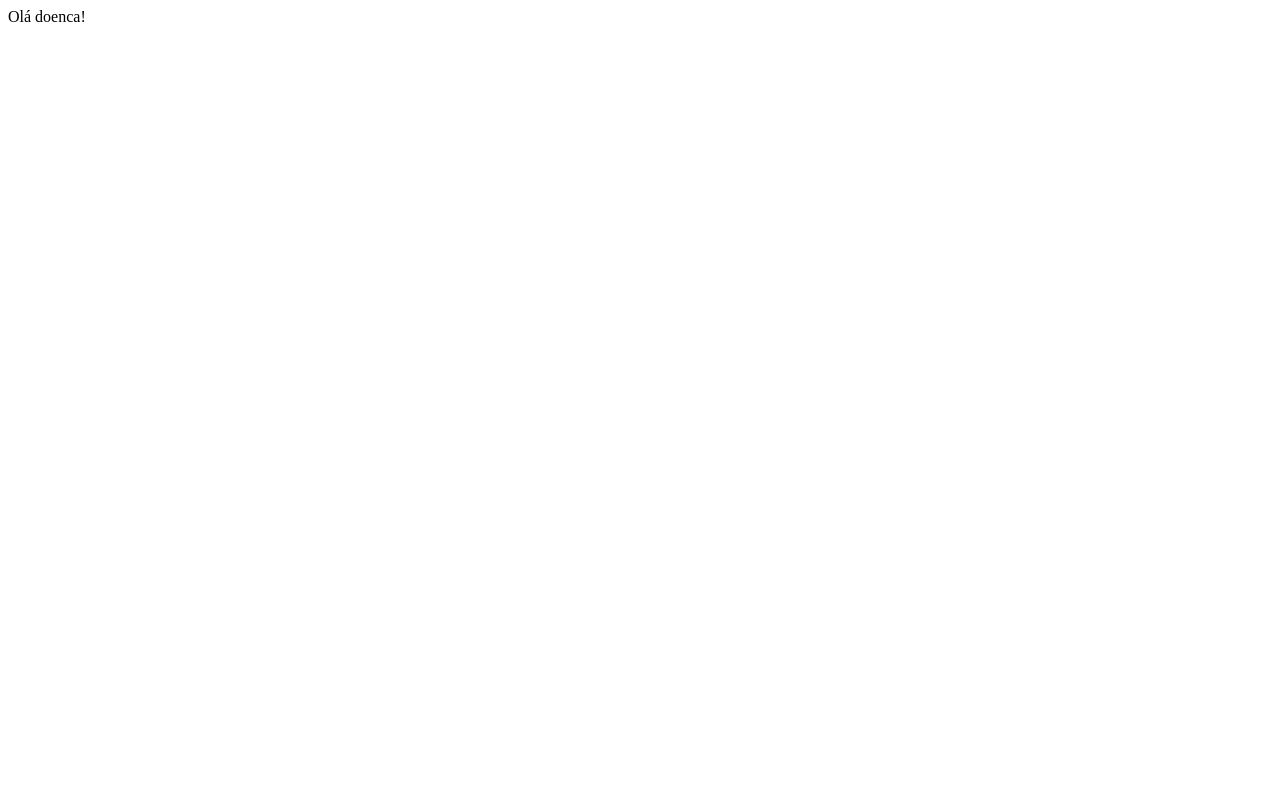
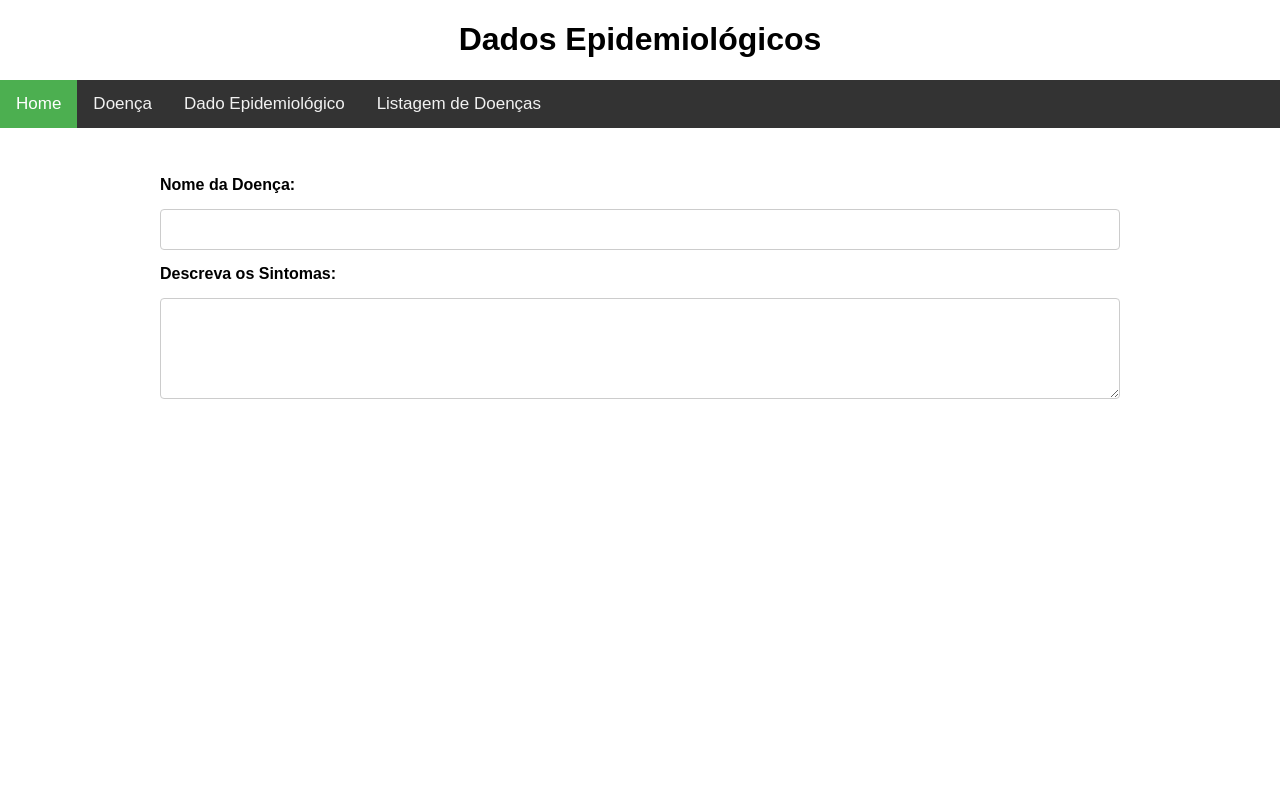
Before and after one commit to PGabriel-MB/epidemiologicalDataRecords, a Flask app: page /cadastro_doenca in a window 1280 px wide. Before the commit the page is almost empty. Run offline with Flask 2, Linux system fonts and the light colour scheme.

Commit message:
formulario e graficos inseridos

```diff
--- a/app/controllers/default.py
+++ b/app/controllers/default.py
@@ -11,4 +11,8 @@ def index():
 
 @app.route("/cadastro_doenca")
 def cadastro_doenca():
-    return 'Olá doenca!'
+    return render_template('doenca_form.html'), 200
+
+@app.route("/cadastro_dado_epidemiologico")
+def cadastro_dado_epidemiologico():
+    return render_template('dadoepidemiologico_form.html'), 200
--- a/app/static/css/index.css
+++ b/app/static/css/index.css
@@ -1,4 +1,63 @@
-h1 {
+body {
+    margin: 0;
+    font-family: Arial, Helvetica, sans-serif;
+}
+
+#titulo {
     text-align: center;
-    color: red
 }
+
+#img_graphic {
+    max-width: 70%;
+    height: auto;
+}
+
+.center {
+    /*height: 10em;*/
+    display: flex;
+    align-items: center;
+    justify-content: center
+}
+
+.topnav {
+    overflow: hidden;
+    background-color: #333;
+}
+
+.topnav a {
+    float: left;
+    color: #f2f2f2;
+    text-align: center;
+    padding: 14px 16px;
+    text-decoration: none;
+    font-size: 17px;
+}
+
+.topnav a:hover {
+    background-color: #ddd;
+    color: black;
+}
+
+.topnav a.active {
+    background-color: #4CAF50;
+    color: white;
+}
+
+form {
+    margin: 3rem 10rem;
+}
+
+label {
+    font-weight: 800;
+}
+
+input[type=text],
+textarea, select {
+    width: 100%;
+    padding: 12px 20px;
+    margin: 15px 0;
+    display: inline-block;
+    border: 1px solid #ccc;
+    border-radius: 4px;
+    box-sizing: border-box;
+}
--- a/app/templates/base.html
+++ b/app/templates/base.html
@@ -1,21 +1,29 @@
 <!DOCTYPE html>
 <html lang="pt-br">
+
 <head>
     <meta charset="UTF-8">
     <meta name="viewport" content="width=device-width, initial-scale=1.0">
-    <link rel="stylesheet" type="text/css" href="url_for('static', filename='css/index.css')">
-
-    {% block title%}
+    <link rel="stylesheet" type="text/css" href="{{ url_for('static', filename='css/index.css') }}"> {% block title%}
     <title> Home | Dados Epidemiológicos </title>
     {% endblock title%}
 </head>
+
 <body>
     <header>
-        <div>
+        <div id="titulo">
             <h1>Dados Epidemiológicos</h1>
         </div>
+        <div>
+            <div class="topnav">
+                <a class="active" href="#home">Home</a>
+                <a href="{{ url_for('cadastro_doenca') }}">Doença</a>
+                <a href="{{ url_for('cadastro_dado_epidemiologico') }}">Dado Epidemiológico</a>
+                <a href="#about">Listagem de Doenças</a>
+            </div>
+        </div>
     </header>
-    {% block conteudo %}
-    {% endblock conteudo %}
+    {% block conteudo %} {% endblock conteudo %}
 </body>
+
 </html>
--- /dev/null
+++ b/app/templates/doenca_form.html
@@ -0,0 +1,14 @@
+{% extends 'base.html' %}
+{% block title%}
+<title> Formulário Doenças | Dados Epidemiológicos </title>
+{% endblock title%}
+{% block conteudo %}
+<div class="formulario_doenca">
+    <form action="">
+        <label for="id_nome">Nome da Doença: </label>
+        <input type="text" name="nome" id="id_nome">
+        <label for="id_sintomas">Descreva os Sintomas: </label>
+        <textarea name="sintomas" id="id_sintomas" cols="10" rows="5"></textarea>
+    </form>
+</div>
+{% endblock conteudo %}
```
Also changed, not shown: app/templates/dadoepidemiologico_form.html (added, +14 -0 lines), app/templates/index.html (+7 -4 lines), app/static/img/fake_graphic.svg (added).
